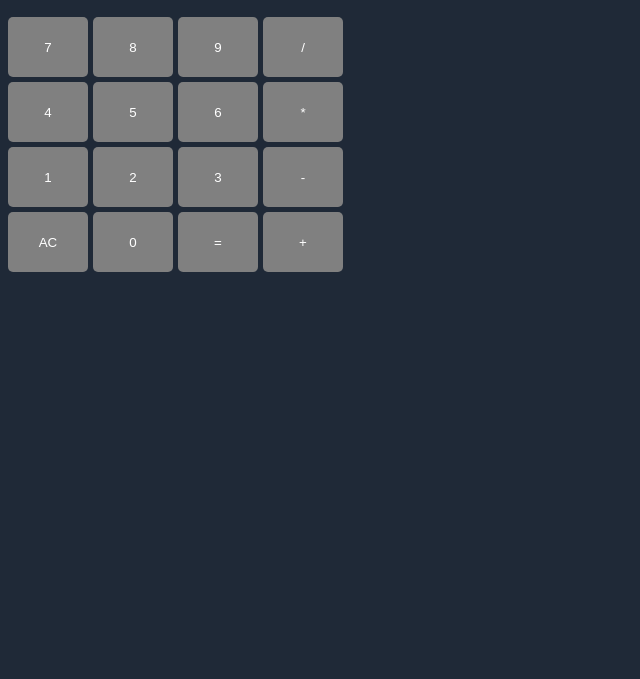
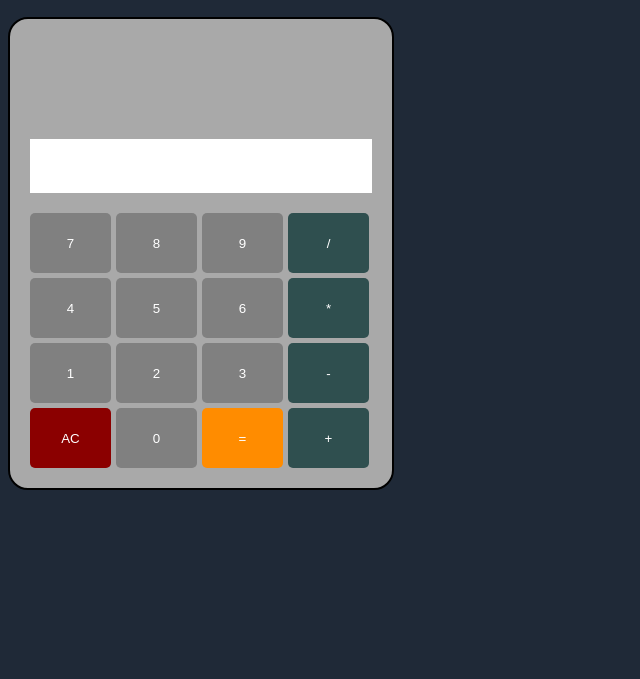
Before and after one commit to Whixler/Calculator, a plain HTML site: page index.html in a window 1280 px wide. Shown: the part 121-800 px from the top of the page, without its empty margins (0-640 px from the left). Drawn offline with Linux system fonts and the light colour scheme.

Commit message:
changed colors

```diff
--- a/index.html
+++ b/index.html
@@ -9,9 +9,10 @@
 </head>
 <body>
         <h1 class="title">Calculator</h1>
+     <div class="calculator">
+
         <div class="display" id="display"></div>
         <div class="container">
-
             <button class="button" id="btn7">7</button>
             <button class="button" id="btn8">8</button>
             <button class="button" id="btn9">9</button>
@@ -28,7 +29,7 @@
             <button class="button" id="btn0">0</button>
             <button class="equalbtn" id="btnEqual">=</button>
             <button class="opbtn" id="btn+">+</button>
-
+        </div>
     </div>
     <script src="script.js"></script>
 </body>
--- a/style.css
+++ b/style.css
@@ -5,7 +5,7 @@ body{
     display: flex;
     flex-direction: column;
     justify-content: space-around;
-    width: 350px;
+    width: 386px;
 }
 
 .title{
@@ -18,24 +18,47 @@ body{
 .display{
     display: flex;
     justify-content: end;
+    background-color: white;
+    color: black;
+    margin: 20px;
+    border: 2px solid white;
+    height: 50px;
+    font-size: 30px;
 }
 
 .container {
     display: flex;
     flex-flow: row wrap;
     gap: 5px;
+    margin: 20px;
 }
 
 button {
     border: 1px;
     border-radius: 5px;
-    width: 80px;
+    width: 81px;
     background-color: gray;
     color: white;
     text-align: center;
     height: 60px;
 }
+#btnEqual{
+    background-color: darkorange;
+}
 
+.opbtn{
+    background-color: darkslategrey;
+}
+.clearbtn{
+    background-color: darkred;
+}
 button:active{
     background-color: darkgray;
 }
+
+.calculator{
+    border: 2px solid black;
+    background: darkgrey;
+    border-radius: 20px;
+    padding-top: 100px;
+}
```
Lines whose indentation alone changed are shown as unchanged.
